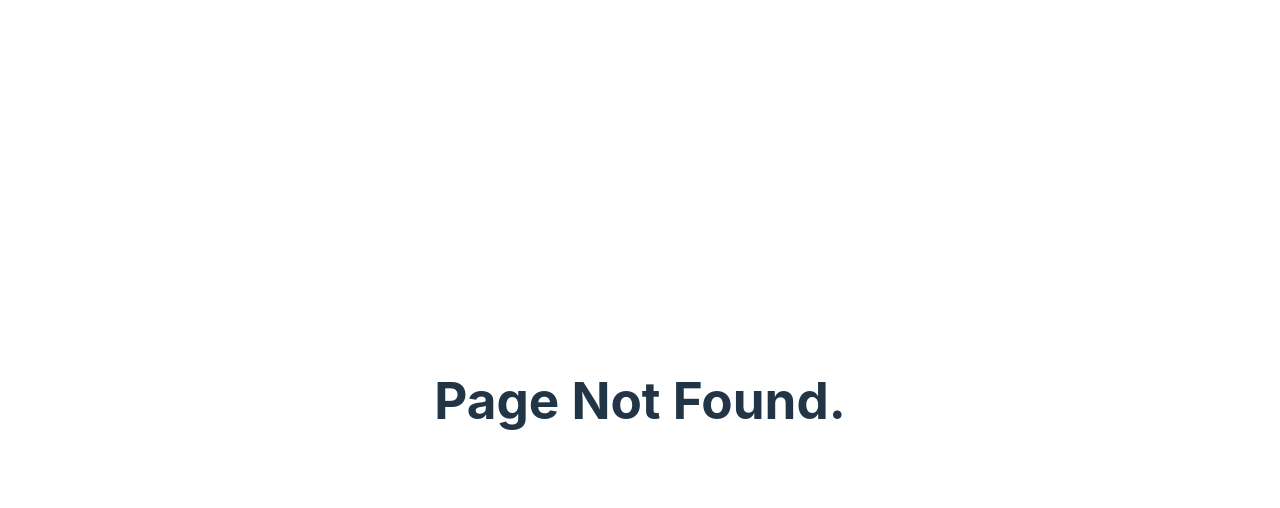
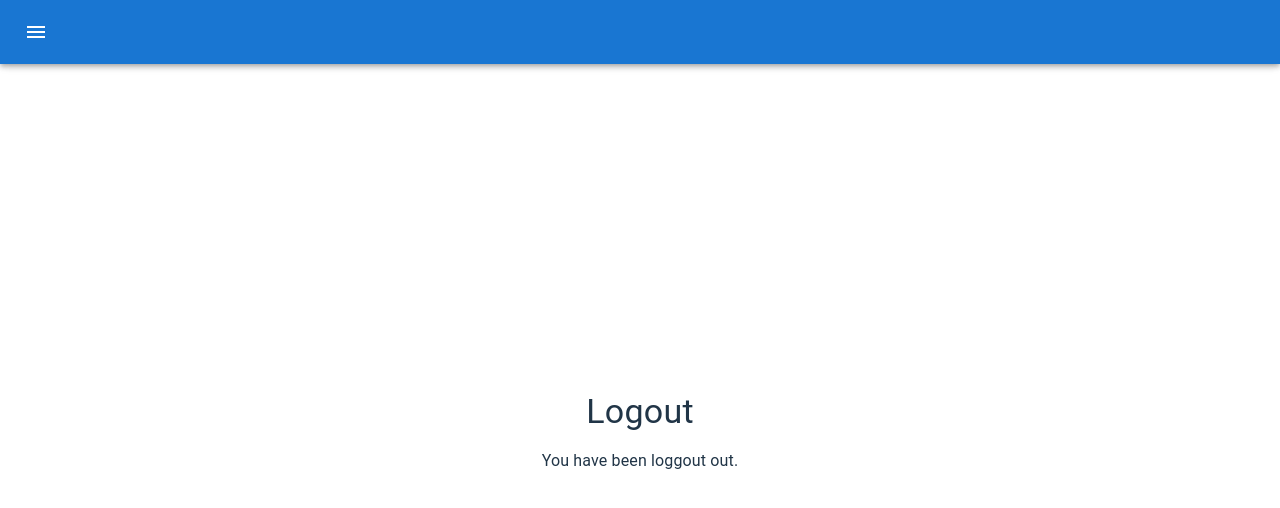
Before and after one commit to eccpluto/IOD2024-capstoneProject, a React (Vite) app in the folder frontend/ideo/: page /logout in a window 1280 px wide. Before the commit this address had no page. Shown: the top 508 px of the page. Built offline with nearby package versions, Linux system fonts and the light colour scheme.

Commit message:
basic navbar with stubs. logout page added with UserContext integration.

```diff
--- a/frontend/ideo/src/App.jsx
+++ b/frontend/ideo/src/App.jsx
@@ -1,14 +1,23 @@
-import { useState } from 'react'
+import React, { useState } from 'react'
 import reactLogo from './assets/react.svg'
 import viteLogo from '/vite.svg'
 import './App.css'
 import AppRoutes from './routes/AppRoutes'
+import { NavigationBar } from './components/common'
+import { Toolbar } from '@mui/material'
 
 
 function App() {
 
   return (
-    <AppRoutes/>
+    <React.Fragment>
+      {/* navigation bar should stateful and accessible from all pages */}
+      <NavigationBar />
+      {/* secondary toolbar to push displace screen space */}
+      {/* https://stackoverflow.com/questions/56436811/why-are-there-two-toolbar-components-needed-to-render-correctly-in-the-materi */}
+      <Toolbar/>
+      <AppRoutes />
+    </React.Fragment>
   )
 }
 
--- a/frontend/ideo/src/components/LoginForm.jsx
+++ b/frontend/ideo/src/components/LoginForm.jsx
@@ -122,7 +122,7 @@ export default function LoginForm(props) {
 
     // on successful login, this is returned.
     // the context should rely on the server to keep a record of who is logged in
-    if (user.name) {
+    if (user) {
         console.log(`'logged in state': user value is: ${JSON.stringify(user)}`);
         return (
             <Box>
--- /dev/null
+++ b/frontend/ideo/src/components/common/NavigationBar.jsx
@@ -0,0 +1,109 @@
+import { AppBar, Box, Container, IconButton, Menu, MenuItem, Toolbar, Typography } from "@mui/material";
+import { AccountCircle, Menu as MenuIcon } from "@mui/icons-material"
+import React, { useReducer, useState } from "react";
+import { NavLink } from "react-router-dom";
+import { useUserContext } from "../../contexts/UserContext";
+
+// A bar at the top of the viewport to allow the user to navigate the app
+export default function NavigationBar(props) {
+
+    const { user } = useUserContext();
+
+    // anchor elements for determining menu to popover
+    const [anchorElMenu, setAnchorElMenu] = useState(null);
+    const [anchorElAccount, setAnchorElAccount] = useState(null);
+
+    // handlers
+    const handleMenuClicked = (event) => {
+        console.log('setting anchor element for menu');
+        setAnchorElMenu(event.currentTarget);
+    }
+    const handleAccountClicked = (event) => {
+        console.log('setting anchor element for account');
+        setAnchorElAccount(event.currentTarget);
+    }
+
+    const handleCloseAll = () => {
+        setAnchorElMenu(null);
+        setAnchorElAccount(null);
+    }
+
+    return (
+        // box allows access to sx
+        <Box sx={{ flexGrow: 1 }}>
+            {/* provides content and actions related to the screen */}
+            <AppBar position="fixed">
+                {/* center things horozontally*/}
+                {/* <Container maxWidth="xl"> */}
+                {/* a */}
+                <Toolbar>
+                    <IconButton
+                        size="large"
+                        edge="start"
+                        aria-label="menu"
+                        aria-controls='menu'
+                        aria-haspopup="true"
+                        onClick={handleMenuClicked}
+                        color='inherit'
+                        sx={{ mr: 2 }}
+                    >
+                        <MenuIcon />
+                    </IconButton>
+                    <Menu
+                        id="menu"
+                        anchorEl={anchorElMenu}
+                        anchorOrigin={{
+                            vertical: "bottom",
+                            horizontal: "left"
+                        }}
+                        open={Boolean(anchorElMenu)}
+                        onClose={handleCloseAll}
+                    >
+                        {/* menu items */}
+                        <MenuItem key="landing" onClick={handleCloseAll}>
+                            <NavLink to={"/"}>Home</NavLink>
+                        </MenuItem>
+                        {(!user) && (<MenuItem key="login" onClick={handleCloseAll}>
+                            <NavLink to={"/login"}>Login</NavLink>
+                        </MenuItem>)}
+                        {(user) && (<MenuItem key="library" onClick={handleCloseAll}>
+                            <NavLink to={"/library"}>Library</NavLink>
+                        </MenuItem>)}
+                    </Menu>
+                    {(user) && (
+                        <IconButton
+                            size="large"
+                            edge="start"
+                            aria-label="account"
+                            aria-controls='account'
+                            aria-haspopup="true"
+                            onClick={handleAccountClicked}
+                            color='inherit'
+                            sx={{ mr: 2 }}
+                        >
+                            <AccountCircle />
+                        </IconButton>
+                    )}
+                    <Menu
+                        id="account"
+                        anchorEl={anchorElAccount}
+                        anchorOrigin={{
+                            vertical: "bottom",
+                            horizontal: "left"
+                        }}
+                        open={Boolean(anchorElAccount)}
+                        onClose={handleCloseAll}
+                    >
+                        <MenuItem key="account" onClick={handleCloseAll}>
+                            <NavLink to={"/account"}>Account</NavLink>
+                        </MenuItem>
+                        <MenuItem key="logout" onClick={handleCloseAll}>
+                            <NavLink to={"/logout"}>Logout</NavLink>
+                        </MenuItem>
+                    </Menu>
+                </Toolbar>
+                {/* </Container> */}
+            </AppBar>
+        </Box>
+    )
+}
--- a/frontend/ideo/src/components/common/index.js
+++ b/frontend/ideo/src/components/common/index.js
@@ -1,3 +1,4 @@
 'use strict';
 // this is how we export react components using the index pattern
-export { default as Header } from './Header'
+export { default as Header } from './Header';
+export { default as NavigationBar } from './NavigationBar';
--- a/frontend/ideo/src/contexts/UserContext.jsx
+++ b/frontend/ideo/src/contexts/UserContext.jsx
@@ -7,16 +7,18 @@ const UserContext = createContext();
 export const UserProvider = (props) => {
     // default on first call is no user - this will persist with another user
     // if logged in for that session.
-    const [user, setUser] = useState({});
+
+    const [user, setUser] = useState(null);
 
     const handleUpdateUser = (user) => {
-        setUser({
-            id: user._ud,
-            email: user.email,
-            name: user.name,
-            theme: user.theme,
-        }
-        );
+        user ?
+            setUser({       // user provided (login)
+                id: user._ud,
+                email: user.email,
+                name: user.name,
+                theme: user.theme,
+            }               // empty user (logout)
+            ) : setUser(null);
     }
 
     return (
--- a/frontend/ideo/src/pages/LibraryPage.jsx
+++ b/frontend/ideo/src/pages/LibraryPage.jsx
@@ -2,17 +2,16 @@ import Container from "@mui/material/Container";
 import { Header } from "../components/common/";
 import { Grid } from "@mui/material";
 import { LibraryBrowser, ResourceViewer } from "../components";
-// import { useUserContext } from "../contexts/UserContext";
+import { useUserContext } from "../contexts/UserContext";
 
 export default function LibraryPage(props) {
 
     // library needs to be able to access and modify user-specific resources
     // UserContext should be fixed before continuing.
-    // const [user, setUser] = useUserContext;
+    const { user}  = useUserContext();
 
     return (
         <Container maxWidth="lg" sx={{ height: '100vh' }}>
-
             {/* components are placed in the grid system */}
             <Grid
                 container
--- /dev/null
+++ b/frontend/ideo/src/pages/LogoutPage.jsx
@@ -0,0 +1,31 @@
+import { Box, Container, Typography } from "@mui/material"
+import { Header } from "../components/common"
+import { LoginForm } from "../components"
+import { useUserContext } from "../contexts/UserContext"
+
+export default function LogoutPage(props) {
+
+    const { user, handleUpdateUser } = useUserContext();
+
+    const doLogout = () => {
+        handleUpdateUser(null);
+    }
+
+    doLogout();
+
+    return (
+        <Container maxWidth="xl">
+            <Box sx={{
+                my: 4,
+                p: 2,
+                borderRadius: 4,
+            }}>
+                <Header title='Logout' />
+                {!user && (
+                    <Typography>
+                        You have been loggout out.
+                    </Typography>)}
+            </Box>
+        </Container>
+    )
+}
--- a/frontend/ideo/src/pages/index.js
+++ b/frontend/ideo/src/pages/index.js
@@ -5,4 +5,5 @@ export { default as BoardsPage } from './BoardsPage';
 export { default as LandingPage } from './LandingPage';
 export { default as LibraryPage } from './LibraryPage';
 export { default as LoginPage } from './LoginPage';
+export { default as LogoutPage } from './LogoutPage';
 export { default as PageNotFoundPage } from './PageNotFound';
--- a/frontend/ideo/src/routes/AppRoutes.jsx
+++ b/frontend/ideo/src/routes/AppRoutes.jsx
@@ -1,5 +1,13 @@
 import { Route, Routes } from "react-router-dom";
-import { AccountPage, BoardsPage, LandingPage, LibraryPage, LoginPage, PageNotFoundPage } from "../pages";
+import {
+    AccountPage,
+    BoardsPage,
+    LandingPage,
+    LibraryPage,
+    LoginPage,
+    LogoutPage,
+    PageNotFoundPage
+} from "../pages";
 
 export default function AppRoutes(props) {
     return (
@@ -9,6 +17,7 @@ export default function AppRoutes(props) {
             <Route path="/boards" element={<BoardsPage{...props} />} />
             <Route path="/library" element={<LibraryPage{...props} />} />
             <Route path="/login" element={<LoginPage{...props} />} />
+            <Route path="/logout" element={<LogoutPage{...props} />} />
             <Route path="*" element={<PageNotFoundPage{...props} />} />
         </Routes>
     )
```
